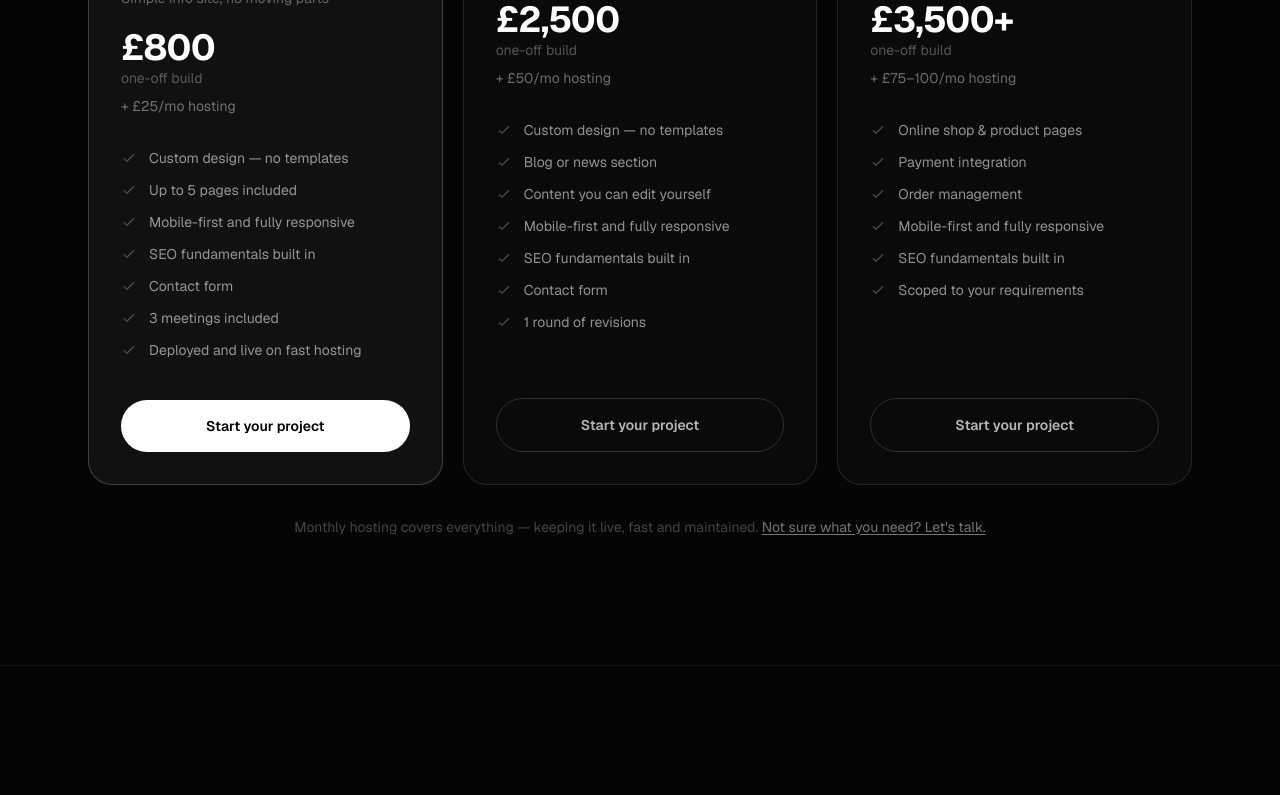
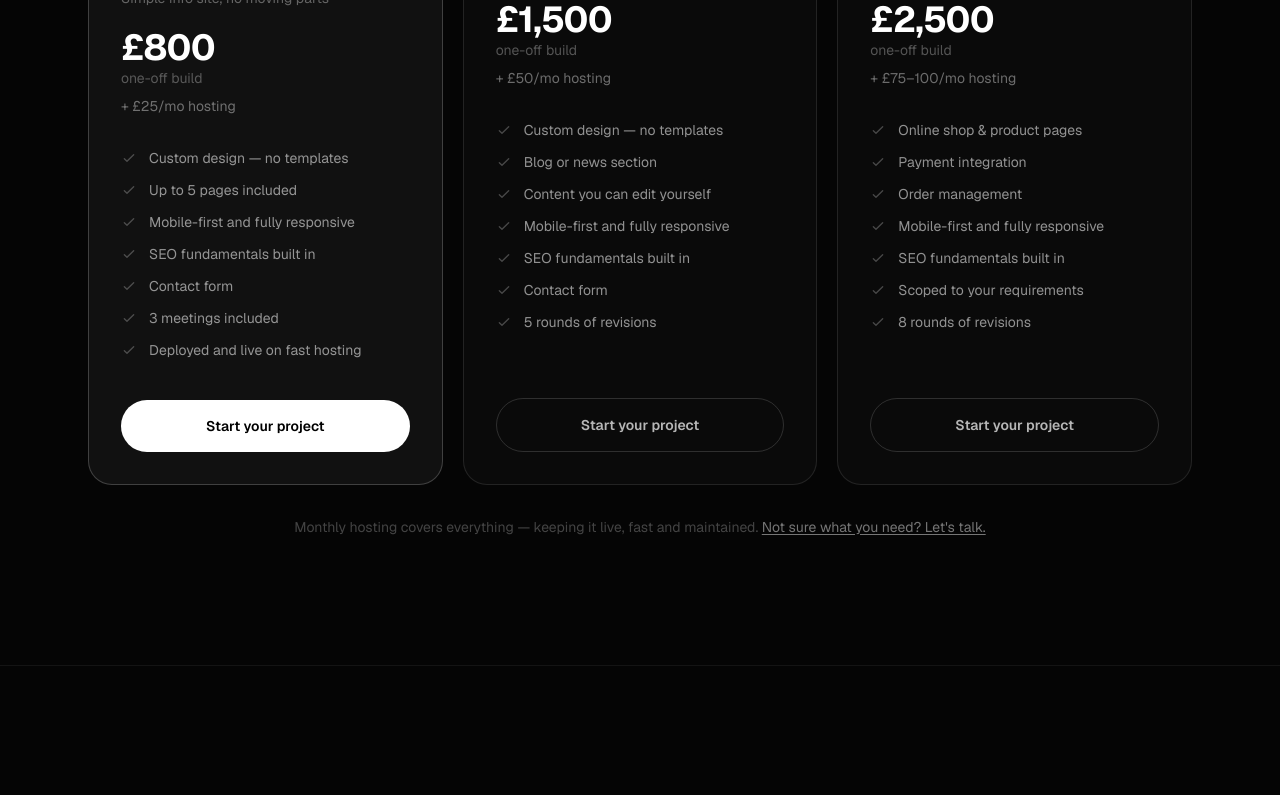
Before and after one commit to Boyns2017/swiftsite, a Next.js app: page / in a window 1280 px wide. Shown: the part 2615-3410 px from the top of the page. Built offline with nearby package versions, Linux system fonts and the light colour scheme.

Commit message:
Changed the pricing...

```diff
--- a/src/components/Pricing.tsx
+++ b/src/components/Pricing.tsx
@@ -21,7 +21,7 @@ const tiers = [
   {
     name: "Dynamic Site",
     tagline: "Blog or content you can update yourself",
-    build: "£2,500",
+    build: "£1,500",
     hosting: "£50",
     hostingSuffix: "/mo",
     features: [
@@ -31,13 +31,13 @@ const tiers = [
       "Mobile-first and fully responsive",
       "SEO fundamentals built in",
       "Contact form",
-      "1 round of revisions",
+      "5 rounds of revisions",
     ],
   },
   {
     name: "E-commerce",
     tagline: "Online shop or anything more complex",
-    build: "£3,500+",
+    build: "£2,500",
     hosting: "£75–100",
     hostingSuffix: "/mo",
     features: [
@@ -47,6 +47,7 @@ const tiers = [
       "Mobile-first and fully responsive",
       "SEO fundamentals built in",
       "Scoped to your requirements",
+      "8 rounds of revisions",
     ],
   },
 ];
```
